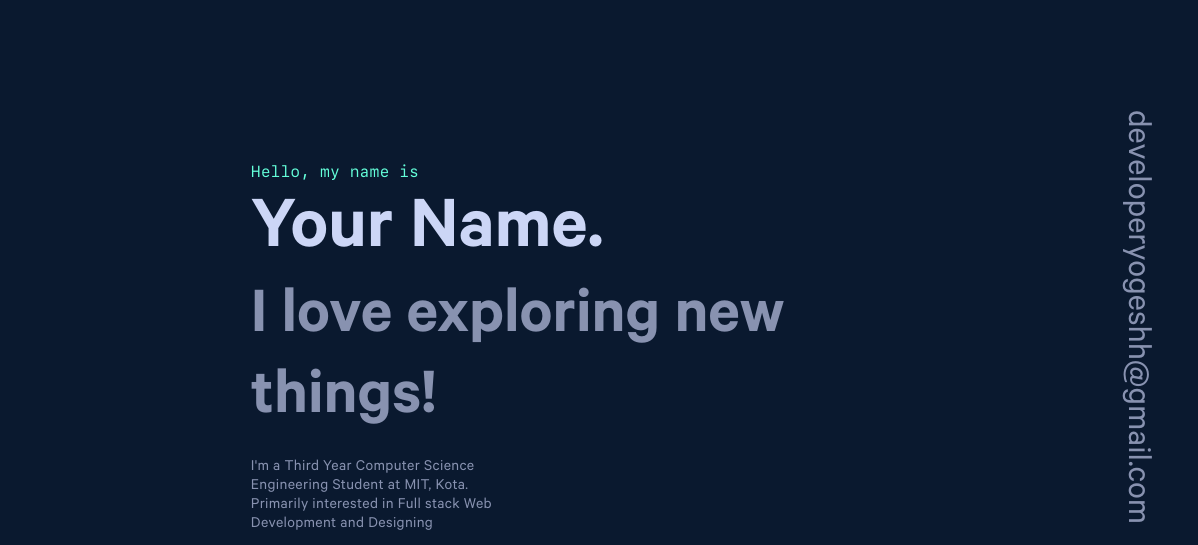
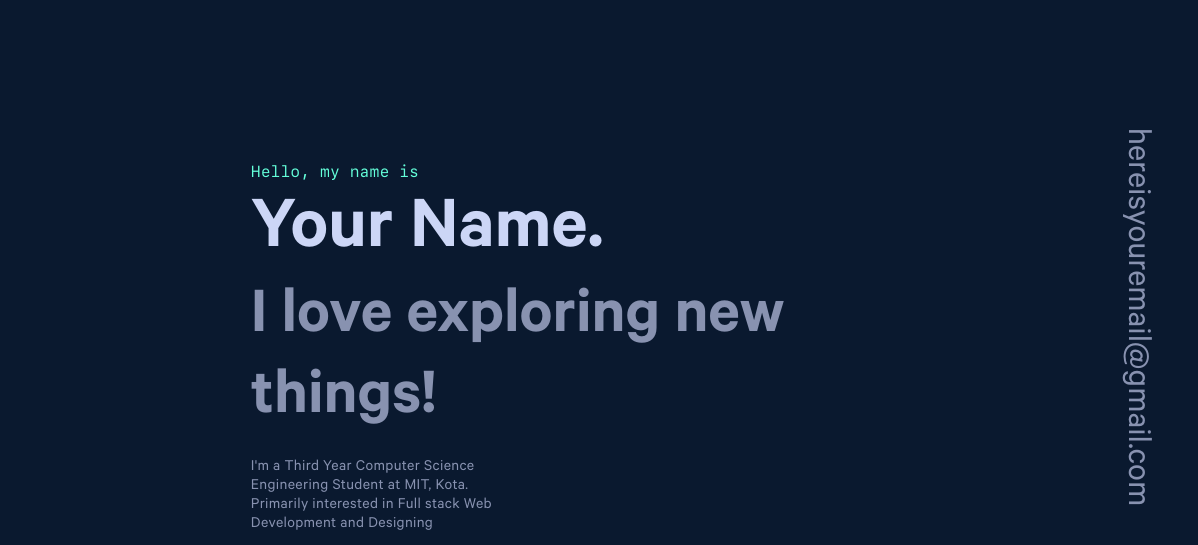
Before and after one commit to Yog5sh/Portfolio-Website, a plain HTML site: page index.html in a window 1280 px wide. Shown: the part 126-671 px from the top of the page, 82-1280 px from the left. Drawn offline with Linux system fonts and the light colour scheme.

Commit message:
Update index.html
just commit

```diff
--- a/index.html
+++ b/index.html
@@ -39,7 +39,7 @@
 
         <div class="side left-email">
             <div class="email">
-                <p> developeryogeshh@gmail.com</p>
+                <p>hereisyouremail@gmail.com</p>
             </div>
             <div class="line"></div>
         </div>
```
